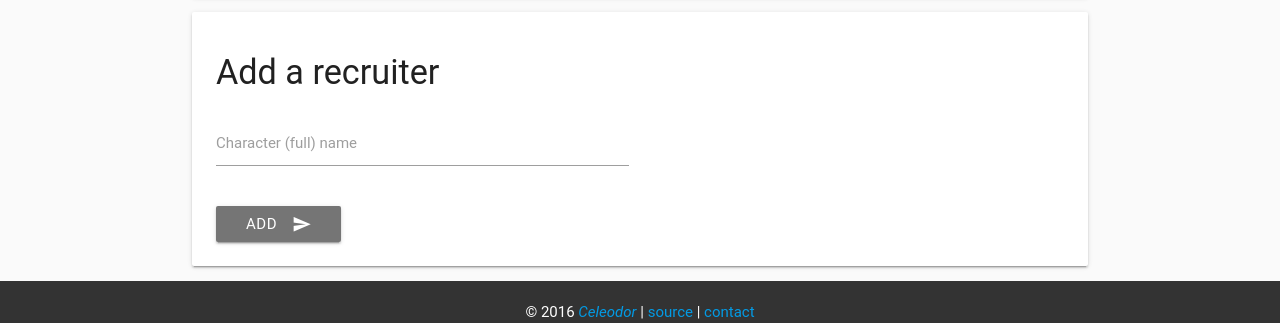
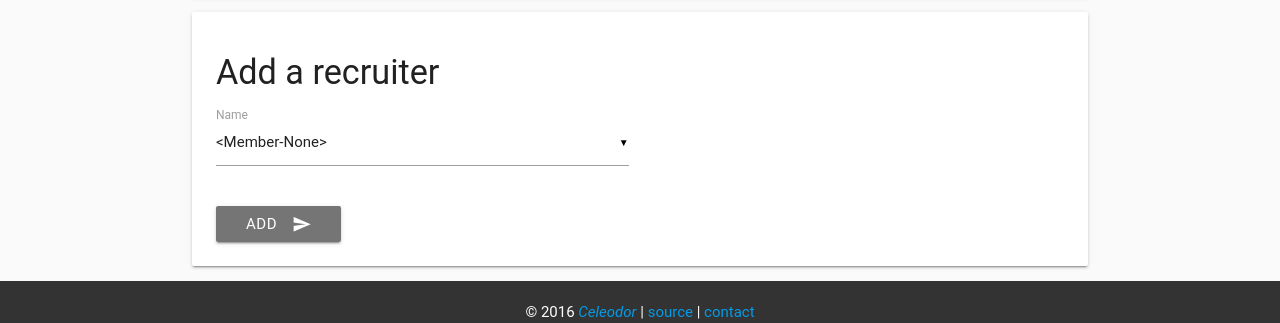
Before and after one commit to Celeo/GETIN-Auth, a Flask app: template hr/templates/admin.html in a window 1280 px wide. Shown: the part 981-1304 px from the top of the page. Run offline with Flask 2, Linux system fonts and the light colour scheme; the template is opened without the code that fills it: values that come from a table or form of the project are taken from there, others are empty; a user stored in the database is signed in; data comes from the database, SQL or seed files in the repository; parts of the project's set-up code (start-up, migrations or seed data) failed here and were passed over; some libraries are stand-ins or nearby versions; some web fonts are replaced.

Commit message:
Change admin page add recruiter to a dropdown
Now the control is a select input element populated with all member names like the controls on the details page, etc.

```diff
--- a/hr/app.py
+++ b/hr/app.py
@@ -236,7 +236,7 @@
     recruiters = Member.query.filter_by(status='Recruiter').all()
     recruiters.extend([user.member for user in User.query.filter_by(admin=True).all()])
     recruiters = sorted(set(recruiters), key=lambda x: x.character_name)
-    return render_template('admin.html', admins=admins, recruiters=recruiters)
+    return render_template('admin.html', admins=admins, recruiters=recruiters, all_members=get_all_member_names())
 
 
 @app.route('/admin/set_status', methods=['POST'])
--- a/hr/templates/admin.html
+++ b/hr/templates/admin.html
@@ -90,8 +90,12 @@
     <form action="{{ url_for('admin') }}" method="POST" class="col s12">
         <div class="row">
             <div class="input-field col s6">
-                <label for="name">Character (full) name</label>
-                <input type="text" name="name" required>
+                <select name="name" id="name">
+                    {% for member in all_members %}
+                        <option value="{{ member }}">{{ member }}</option>
+                    {% endfor %}
+                </select>
+                <label for="name">Name</label>
             </div>
         </div>
         <div class="col s6">
```
